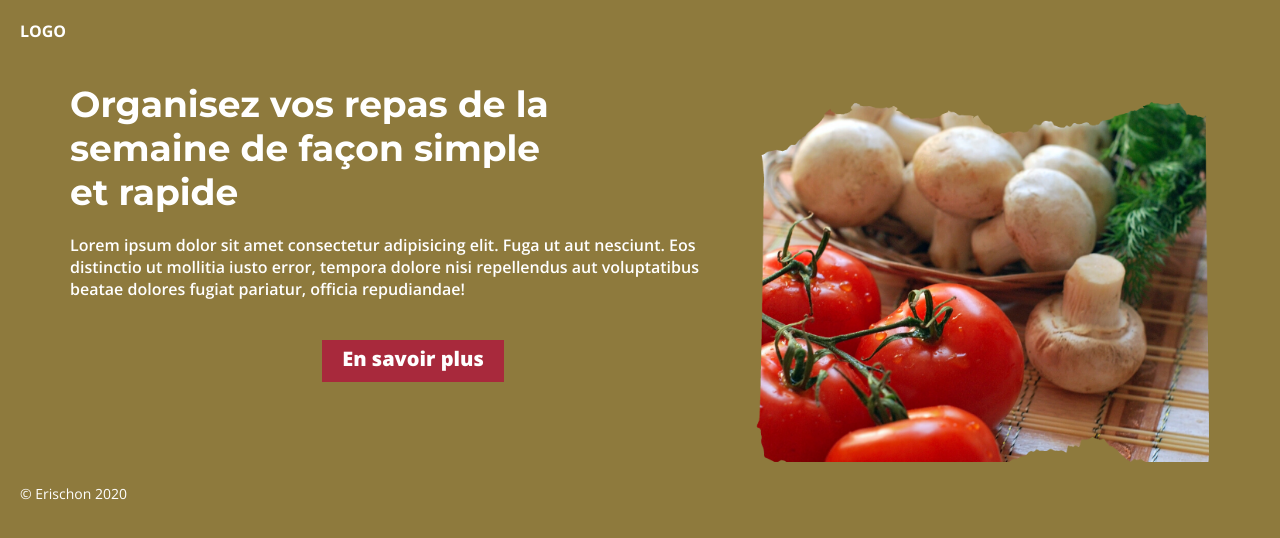
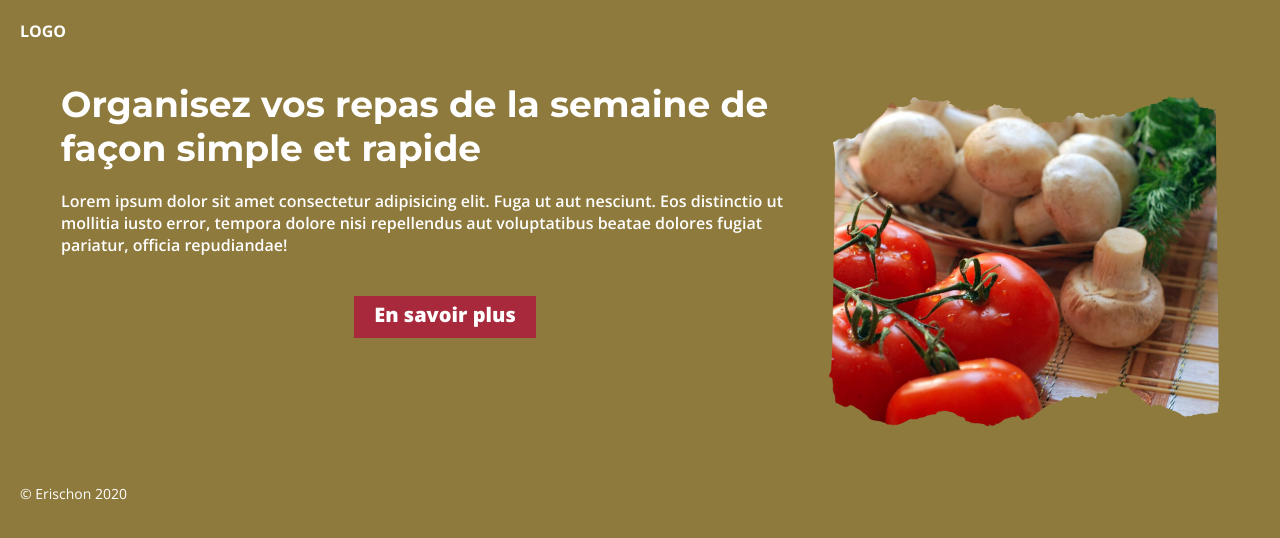
Before and after one commit to erischon/thp_s1_hp, a plain HTML site: page index.html in a window 1280 px wide. Drawn offline with nearby package versions, Linux system fonts and the light colour scheme.

Commit message:
HP version 2.1

```diff
--- a/styles.css
+++ b/styles.css
@@ -16,8 +16,8 @@ body {
     justify-content: center;
     align-items: flex-start;
     flex-direction: row;
-    margin: 0 60px;
-    border: 6 solid #000000;
+    margin: 0;
+    flex-wrap: wrap;
 
 }
 
@@ -31,7 +31,7 @@ body {
 
 .box-right {
     margin: 0 5px;
-    min-width: 40%;
+    width: 40%;
 }
 
 .box-titre {
@@ -39,7 +39,7 @@ body {
     padding: 10px;
     margin: 10px 0;
     font-size: 36px;
-    width: 70%;
+
     text-align: left;
     color: #ffffff;
 }
```
